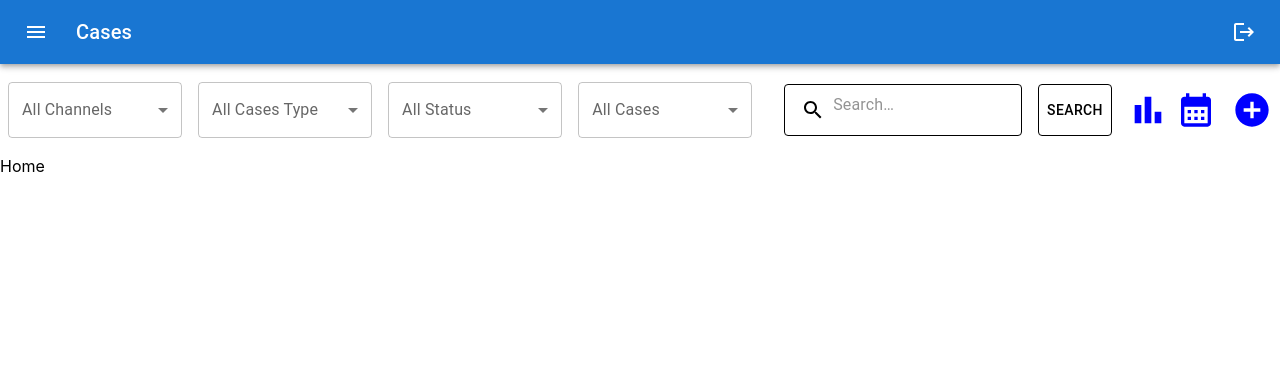
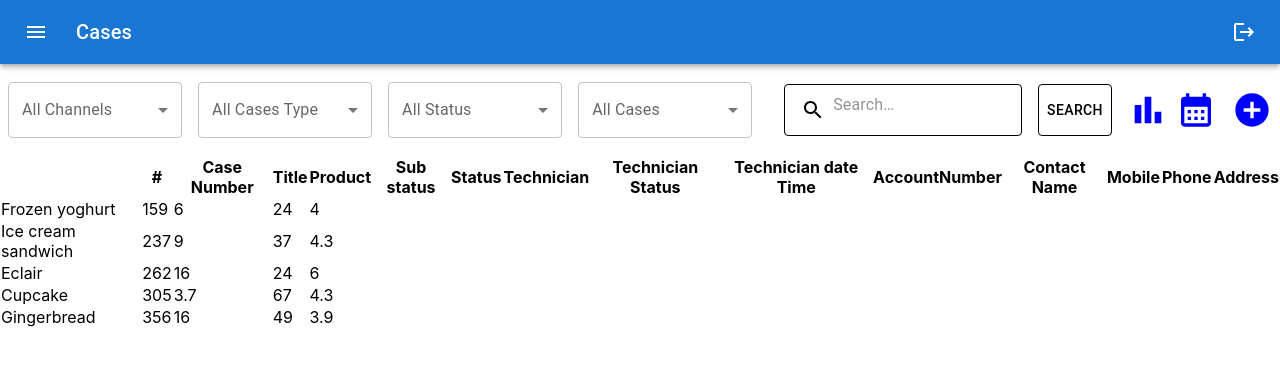
Before and after one commit to Mukesh16407/bizofficerAssignment, a React (Create React App) app: page / in a window 1280 px wide. Shown: the top 366 px of the page. Built offline with nearby package versions, Linux system fonts and the light colour scheme.

Commit message:
fetch data

```diff
--- /dev/null
+++ b/src/components/Tables.jsx
@@ -0,0 +1,68 @@
+import { Table } from '@mui/material'
+import React from 'react'
+
+
+export const Tables = () => {
+  return (
+    <div>
+       <Table >
+      <thead>
+        <tr>
+          <th ></th>
+          <th>#</th>
+          <th>Case Number</th>
+          <th>Title</th>
+          <th>Product</th>
+          <th>Sub status</th>
+          <th>Status</th>
+          <th>Technician</th>
+          <th>Technician Status</th>
+          <th>Technician date Time</th>
+          <th>AccountNumber</th>
+          <th>Contact Name</th>
+          <th>Mobile</th>
+          <th>Phone</th>
+          <th>Address</th>
+        </tr>
+      </thead>
+      <tbody>
+        <tr>
+          <td>Frozen yoghurt</td>
+          <td>159</td>
+          <td>6</td>
+          <td>24</td>
+          <td>4</td>
+        </tr>
+        <tr>
+          <td>Ice cream sandwich</td>
+          <td>237</td>
+          <td>9</td>
+          <td>37</td>
+          <td>4.3</td>
+        </tr>
+        <tr>
+          <td>Eclair</td>
+          <td>262</td>
+          <td>16</td>
+          <td>24</td>
+          <td>6</td>
+        </tr>
+        <tr>
+          <td>Cupcake</td>
+          <td>305</td>
+          <td>3.7</td>
+          <td>67</td>
+          <td>4.3</td>
+        </tr>
+        <tr>
+          <td>Gingerbread</td>
+          <td>356</td>
+          <td>16</td>
+          <td>49</td>
+          <td>3.9</td>
+        </tr>
+      </tbody>
+    </Table>
+    </div>
+  )
+}
--- a/src/pages/Home.jsx
+++ b/src/pages/Home.jsx
@@ -1,7 +1,10 @@
 import React from 'react'
+import { Tables} from '../components/Tables'
 
 export const Home = () => {
   return (
-    <div>Home</div>
+    <div>
+      <Tables/>
+    </div>
   )
 }
--- a/src/pages/register/Register.jsx
+++ b/src/pages/register/Register.jsx
@@ -508,7 +508,7 @@ export const Register = () => {
         </Grid>
         <Grid item xs={12}  >
          <Button variant="outlined">CANCEL</Button>
-         <Button variant="outlined" sx={{backgroundColor:"green",color:"white"}}>Save</Button>
+         <Button variant="outlined" sx={{backgroundColor:"green",color:"white", marginLeft:1}}>Save</Button>
         </Grid>
 
       </Grid>
--- a/src/pages/register/register.css
+++ b/src/pages/register/register.css
@@ -1,5 +1,4 @@
 .register{
-    border: 1px solid red;
     width: 75%;
     margin: auto;
     padding: 10px;
```
